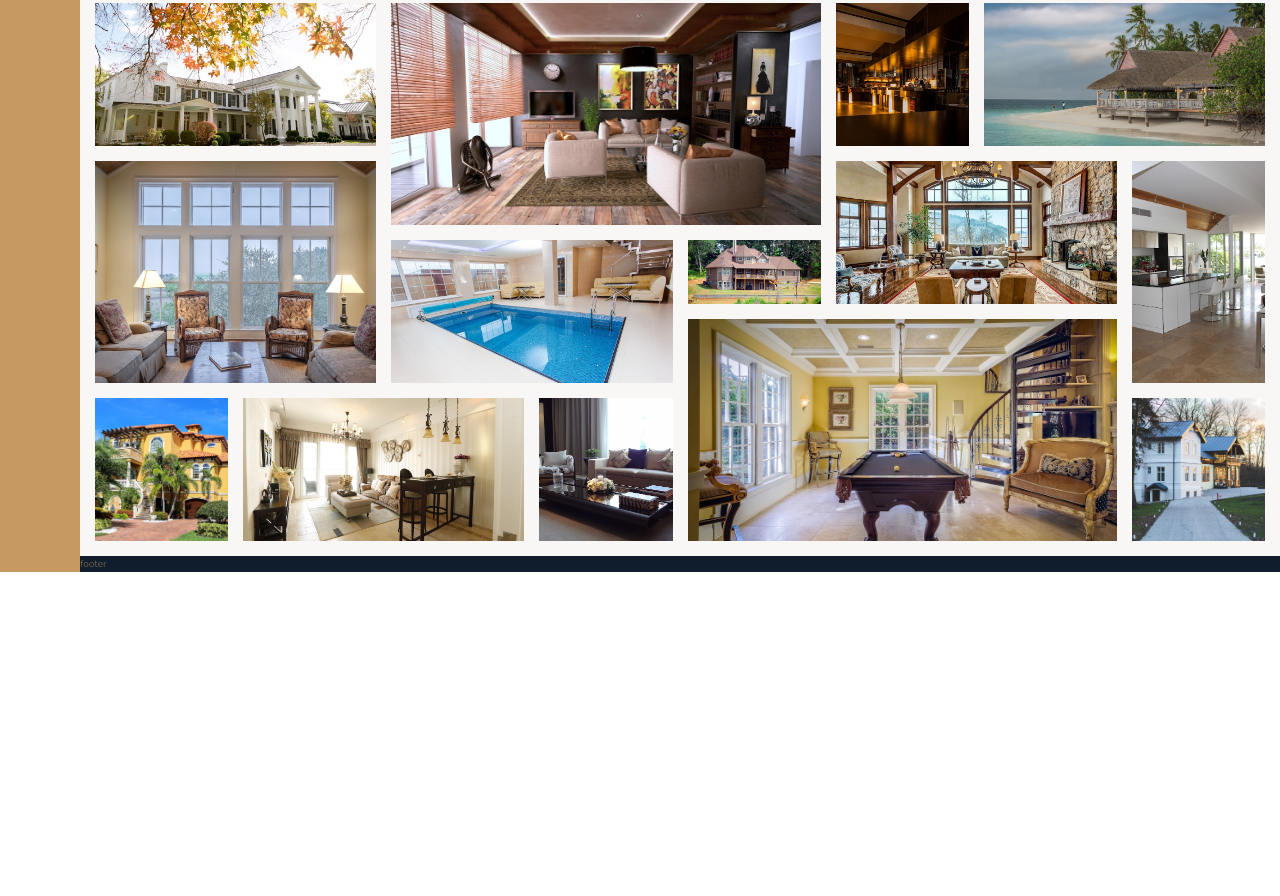
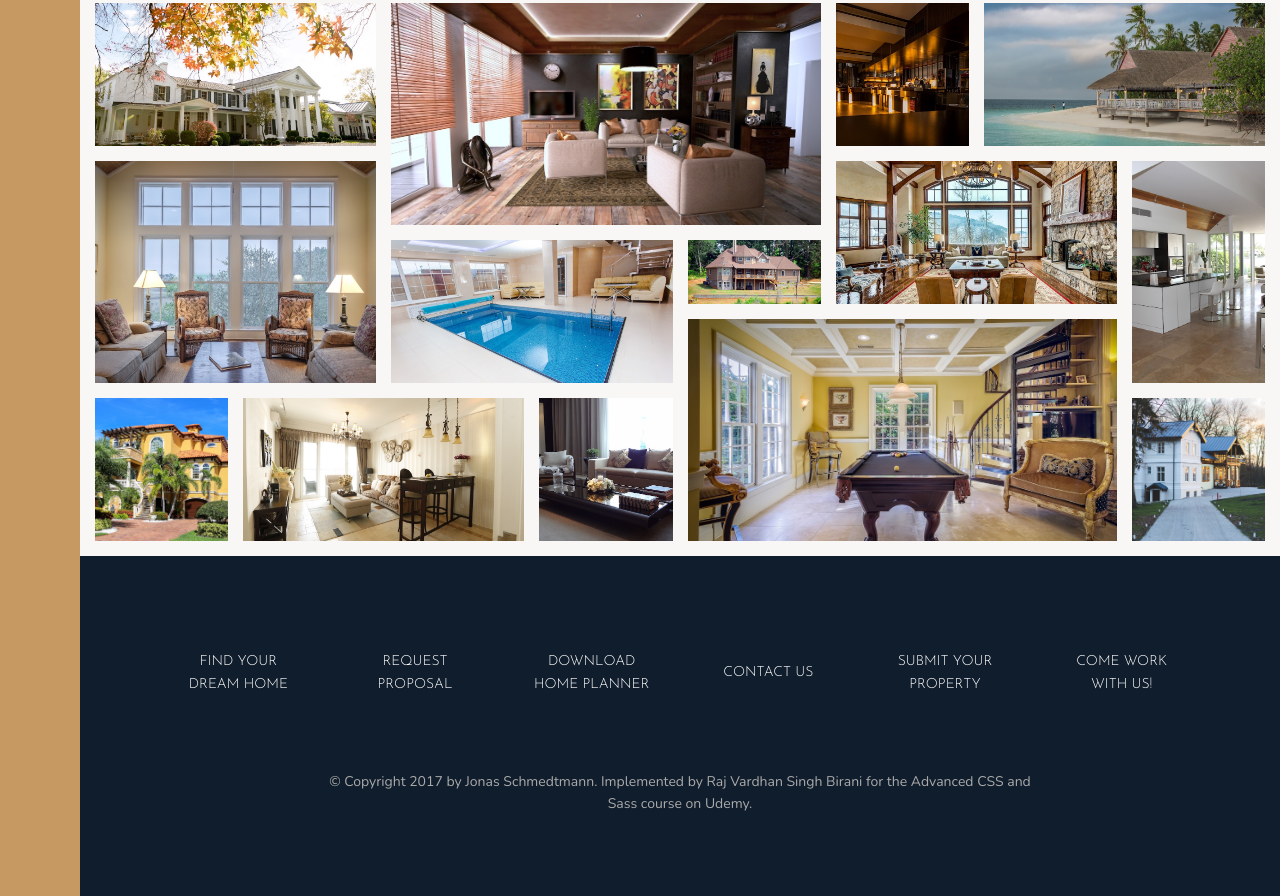
Before and after one commit to RvsB/Nexter-Project, a website: page index.html in a window 1280 px wide. Shown: the part 3084-3980 px from the top of the page. Before the commit the page ends 3656 px from the top, so only its background shows below. Drawn offline with nearby package versions, Linux system fonts and the light colour scheme.

Commit message:
feat: completed the markup for footer section and completely styled it

```diff
--- a/index.html
+++ b/index.html
@@ -319,7 +319,17 @@
     </section>
 
     <footer class="footer">
-        footer
+        <ul class="nav">
+            <li class="nav__item"><a href="#" class="nav__link">Find your dream home</a></li>
+            <li class="nav__item"><a href="#" class="nav__link">Request proposal</a></li>
+            <li class="nav__item"><a href="#" class="nav__link">Download home planner</a></li>
+            <li class="nav__item"><a href="#" class="nav__link">Contact us</a></li>
+            <li class="nav__item"><a href="#" class="nav__link">Submit your property</a></li>
+            <li class="nav__item"><a href="#" class="nav__link">Come work with us!</a></li>
+        </ul>
+        <p class="copyright">
+            &copy; Copyright 2017 by Jonas Schmedtmann. Implemented by Raj Vardhan Singh Birani for the Advanced CSS and Sass course on Udemy.
+        </p>
     </footer>
 </body>
 </html>
--- a/sass/_footer.scss
+++ b/sass/_footer.scss
@@ -1,4 +1,47 @@
 .footer {
     background-color: $color-secondary;
     grid-column: full-start / full-end;
+
+    padding: 8rem;
 }
+
+.nav {
+    list-style: none;
+
+    display: grid;
+    grid-template-columns: repeat(auto-fit, minmax(15rem, 1fr));
+    grid-gap: 2rem; //we couls have used flexbox for this element but with flexbx we dont have the option of adding gaps between the elements and with grid we can easily do that without specifying the margin for the last element. also grid doesnt add any margin at the end of the container like flex box would do if we use margin right on an element
+    align-items: center;
+
+    &__item {
+    }
+
+    &__link:link,
+    &__link:visited {
+        font-size: 1.4rem;
+        color: white;
+        text-decoration: none;
+        font-family: $font-display;
+        text-transform: uppercase;
+        text-align: center;
+        padding: 1.5rem;
+        display: block;
+        transition: all .2s;
+    }
+
+    &__link:hover,
+    &__link:active {
+        background-color: rgba($color: #fff, $alpha: .05);
+        transform: translateY(-3px);
+    }
+}
+
+.copyright {
+    font-size: 1.4rem;
+    color: $color-grey-light-2;
+    margin-top: 6rem;
+    margin-left: auto;
+    margin-right: auto;
+    text-align: center;
+    width: 70%;
+}
```
Also changed, not shown: css/index.css.
